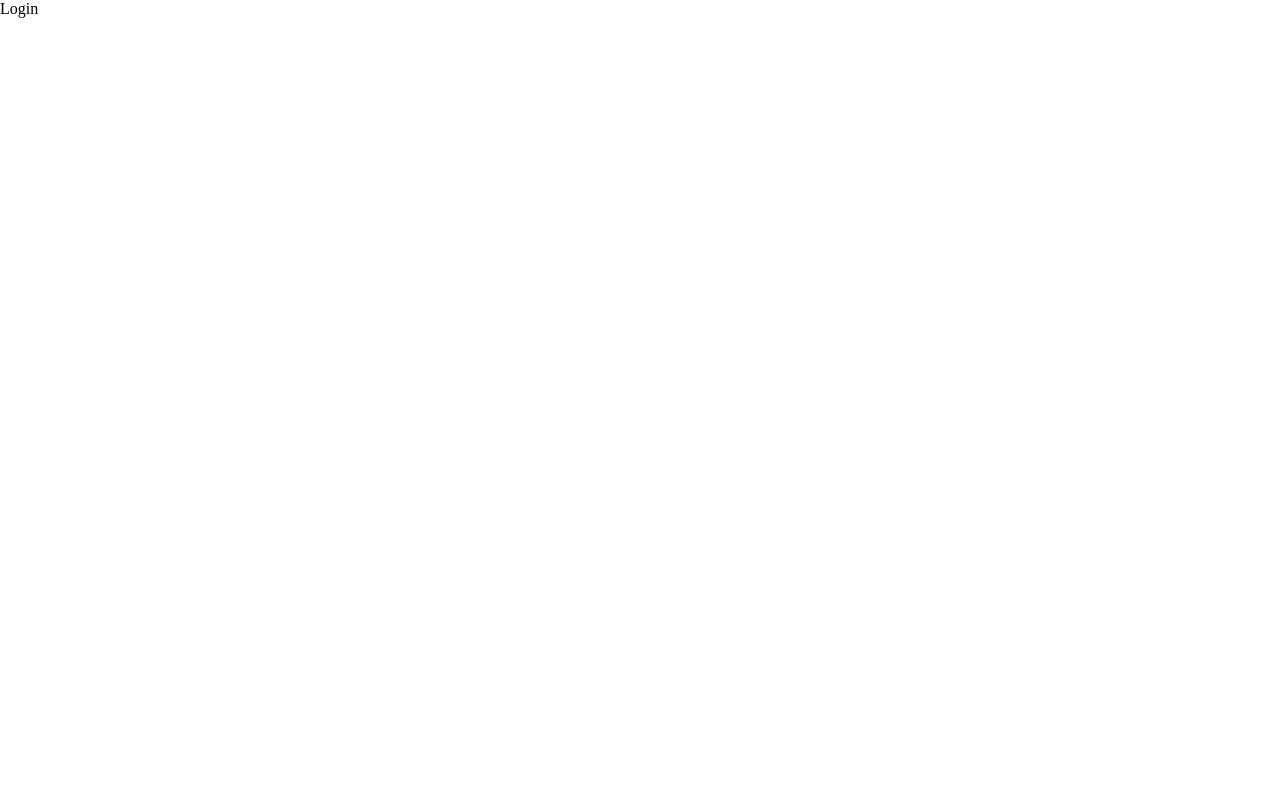
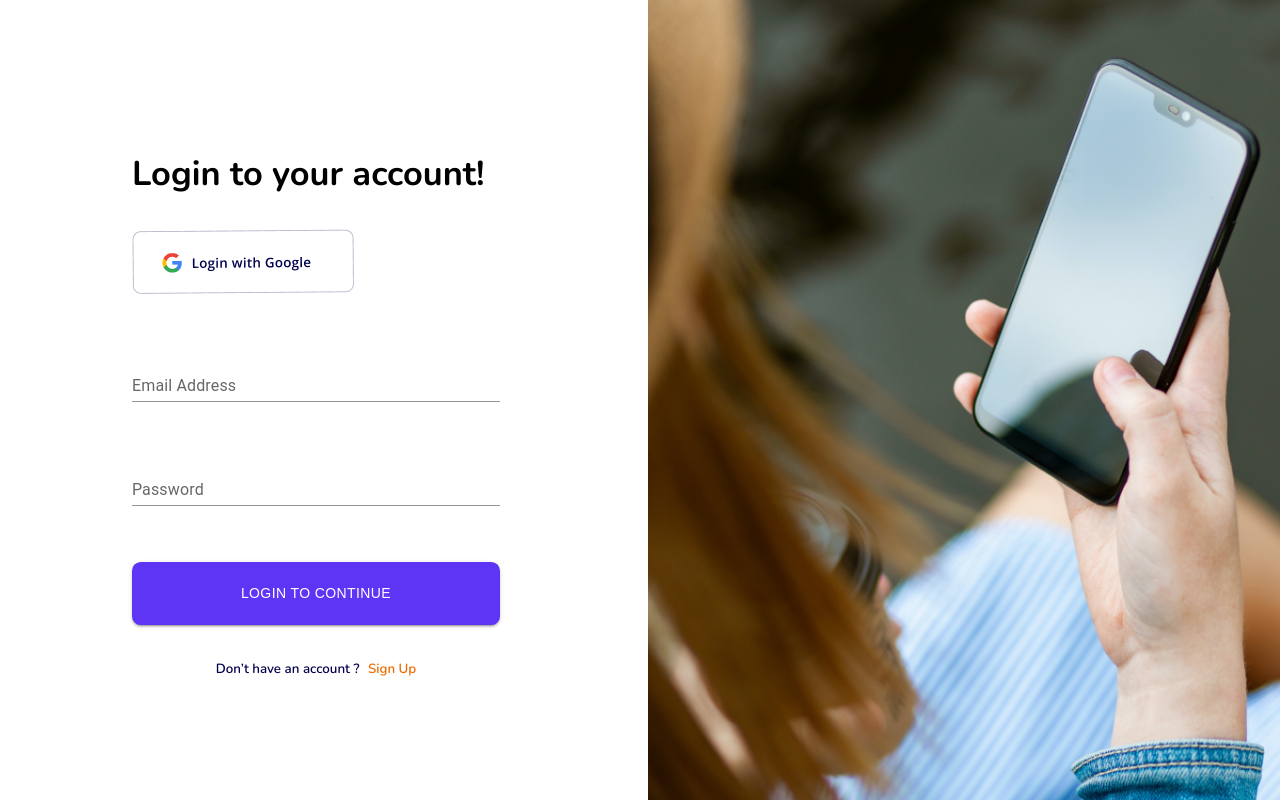
Before and after one commit to mahamudsalahuddin/ChattingApp, a React (Create React App) app: page /login in a window 1280 px wide. Built offline with nearby package versions, Linux system fonts and the light colour scheme.

Commit message:
login page design

```diff
--- a/src/index.css
+++ b/src/index.css
@@ -23,6 +23,8 @@
   display: flex;
   flex-direction: column;
   align-items: flex-end;
+  margin-top: 100px;
+  margin-right: 50px;
 }
 .inputBoxContainer {
   width: 368.09px;
@@ -50,3 +52,15 @@
   color: #ea6c00;
   margin-left: 5px;
 }
+
+.loginWithGoogle{
+  margin-top: 32px;
+}
+
+.logLeftside{
+  display: flex;
+  /* flex-direction: column; */
+  justify-content: center;
+  align-items: center;
+  margin-top: 150px;
+}
--- a/src/pages/Login.js
+++ b/src/pages/Login.js
@@ -1,8 +1,56 @@
 import React from 'react'
+import Header from '../components/Header'
+import Heading from '../components/Heading'
+import Image from '../components/Image';
+import Grid from '@mui/material/Grid';
+import InputBox from '../components/InputBox'
+import PButton from '../components/PButton';
+import { styled } from '@mui/material/styles';
+import Button from '@mui/material/Button';
+import AuthenticationLink from '../components/AuthenticationLink';
+
+
+const CommonButton = styled(Button)({
+  width:"100%",
+  backgroundColor: "#5F35F5",
+  padding: '19px 12px',
+  borderRadius: "8.71px",
+  marginTop: "56px",
+  fontFamily: ['Nunito', "sans-serif"],
+  '&:hover': {
+    backgroundColor: '#0069d9',
+  },
+});
 
 const Login = () => {
   return (
-    <div>Login</div>
+    <>
+        <Grid container spacing={2}>
+          <Grid item xs={6}>
+            <div className='logLeftside'>
+                  <div>
+                      <Header>
+                            <Heading className="regHeading" title="Login to your account!" as="h2"/>
+
+                            <Image className="loginWithGoogle" imgSrc="../assets/loginGoogle.png"/>
+
+                      </Header>
+                      <div className='inputBoxContainer'>
+                          <InputBox className="regInputEmail" label="Email Address" variant="standard"/>
+                          <InputBox className="regInputPassword" label="Password" variant="standard"/>
+                          <PButton bName={CommonButton} title='Login to Continue'/>
+                          <AuthenticationLink className="regLink" title="Don’t have an account ? " href="/" hrefTitle="Sign Up"/>
+                      </div>
+                  </div>
+            </div>
+          </Grid>
+          <Grid item xs={6}>
+            <div>
+                <Image className="registrationImg" imgSrc="../assets/loginImg.png"/>
+            </div>
+          </Grid>
+        </Grid>
+    </>
   )
 }
 
```
Also changed, not shown: src/pages/Registration.js (+1 -9 lines), public/assets/loginGoogle.png (added), public/assets/loginImg.png (added).
